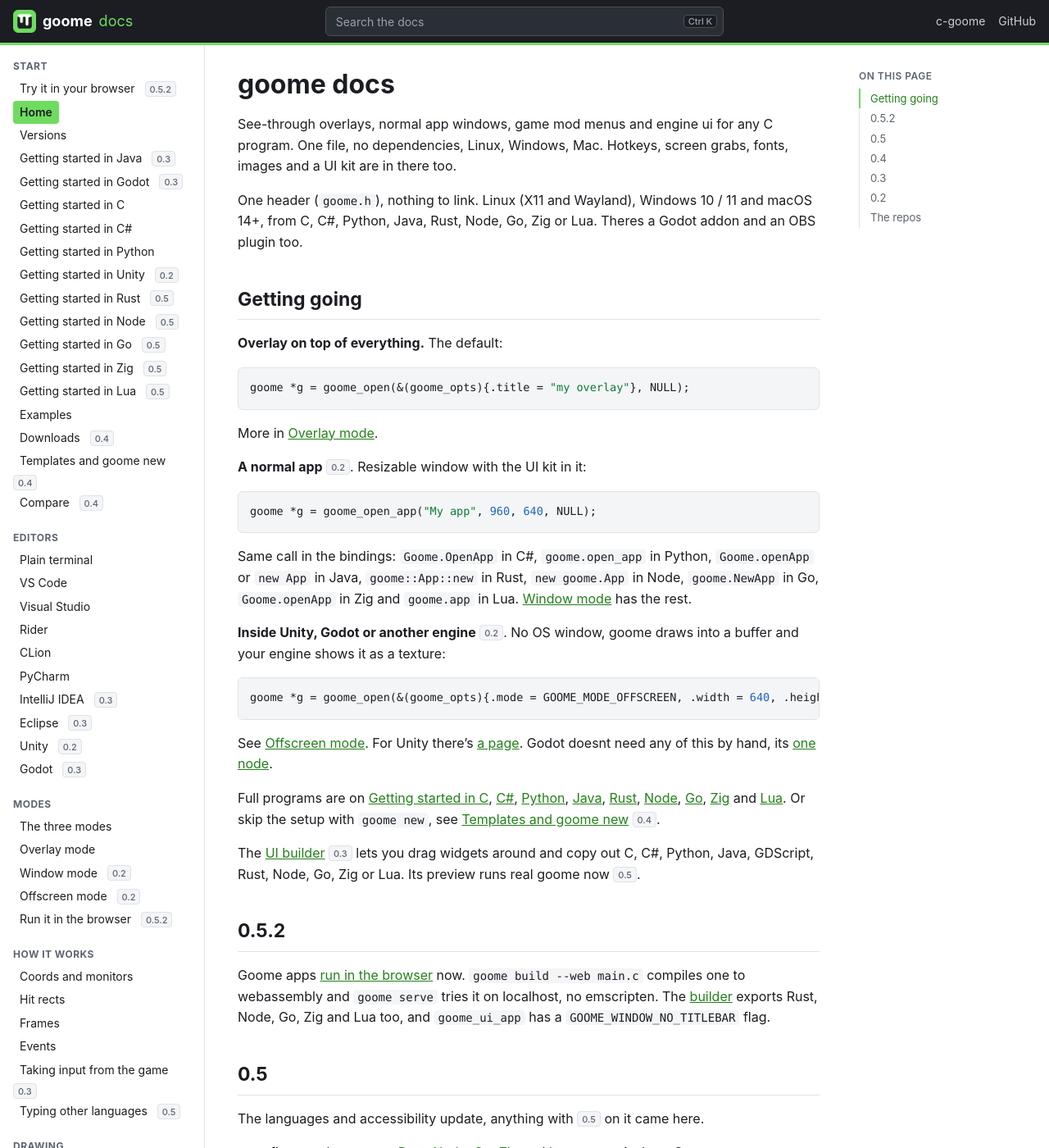
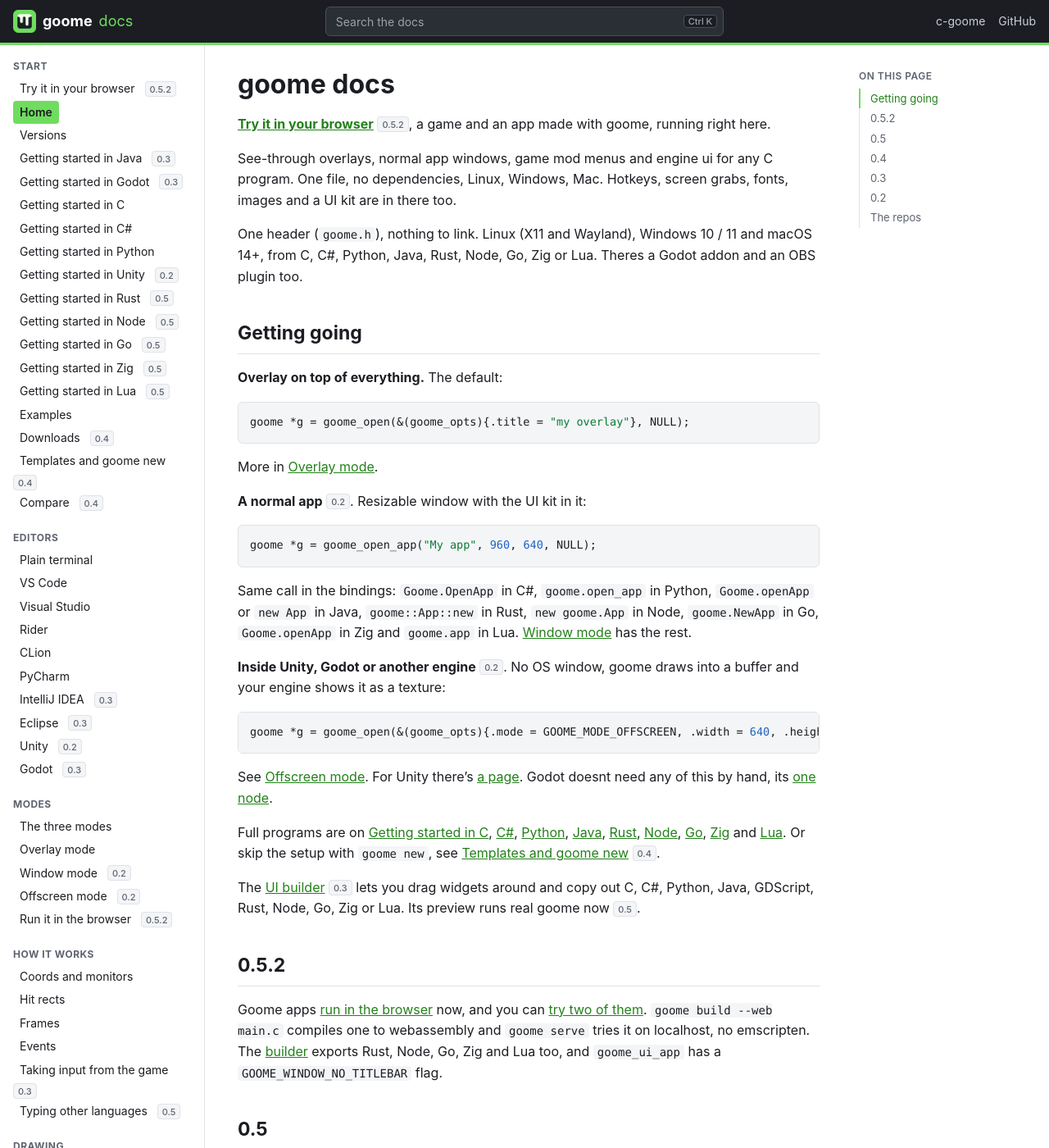
Before and after one commit to goome-ui/docs, a Jekyll site: the page built from pages/index.md, in a window 1280 px wide and 1400 px high. Shown: the whole window at 82% size. Built offline with Jekyll 4.4.1, drawn with Linux system fonts in a browser that asks for light colours.

Commit message:
Link the browser demos from home and the browser page

```diff
--- a/pages/index.md
+++ b/pages/index.md
@@ -4,6 +4,8 @@ permalink: /
 ---
 
 # goome docs
+
+**[Try it in your browser](try.md)** <kbd>0.5.2</kbd>, a game and an app made with goome, running right here.
 
 See-through overlays, normal app windows, game mod menus and engine ui for any C program. One file, no dependencies, Linux, Windows, Mac. Hotkeys, screen grabs, fonts, images and a UI kit are in there too.
 
@@ -41,7 +43,7 @@ The [UI builder](ui-builder.md) <kbd>0.3</kbd> lets you drag widgets around and
 
 ## 0.5.2
 
-Goome apps [run in the browser](browser.md) now. `goome build --web main.c` compiles one to webassembly and `goome serve` tries it on localhost, no emscripten. The [builder](ui-builder.md) exports Rust, Node, Go, Zig and Lua too, and `goome_ui_app` has a `GOOME_WINDOW_NO_TITLEBAR` flag.
+Goome apps [run in the browser](browser.md) now, and you can [try two of them](try.md). `goome build --web main.c` compiles one to webassembly and `goome serve` tries it on localhost, no emscripten. The [builder](ui-builder.md) exports Rust, Node, Go, Zig and Lua too, and `goome_ui_app` has a `GOOME_WINDOW_NO_TITLEBAR` flag.
 
 ## 0.5
 
```
Also changed, not shown: pages/browser.md (+1 -1 lines).
